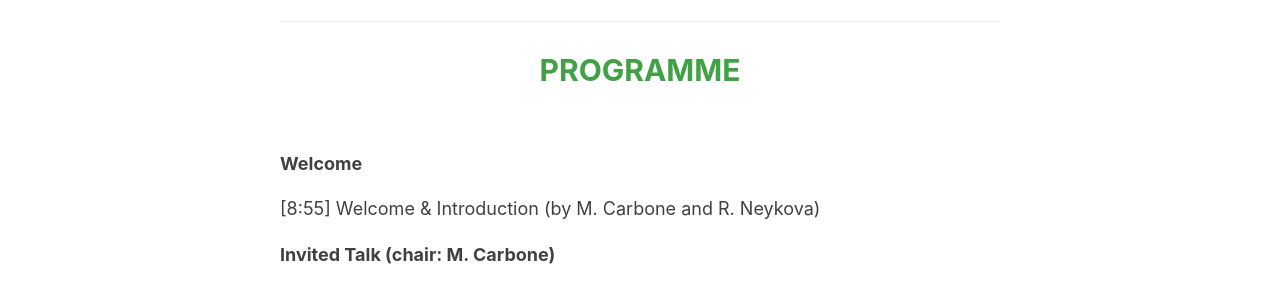
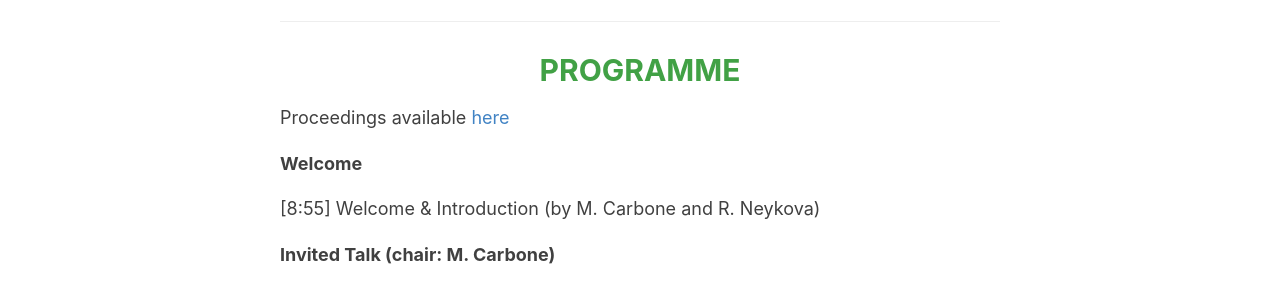
Before and after one commit to places-workshop/2022, a Jekyll site: the page built from _pages/programme.md, in a window 1280 px wide. Shown: the part 173-463 px from the top of the page. Built offline with Jekyll 4.4.1, drawn with Linux system fonts in a browser that asks for light colours.

Commit message:
added link to proceedings

```diff
--- a/_pages/programme.md
+++ b/_pages/programme.md
@@ -5,6 +5,7 @@ permalink: /programme/
 ---
 
 
+Proceedings available [here](http://eptcs.web.cse.unsw.edu.au/content.cgi?PLACES2022)
 <BR>
 
 **Welcome**
```
